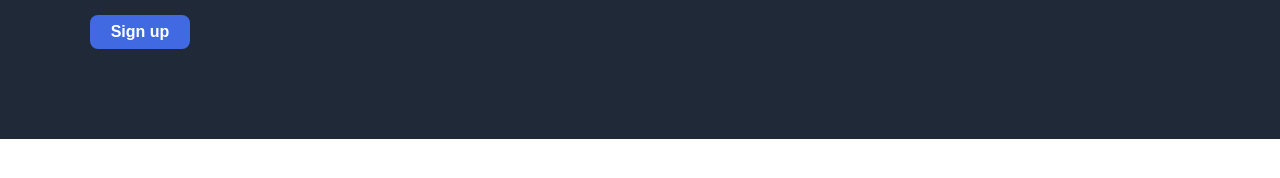
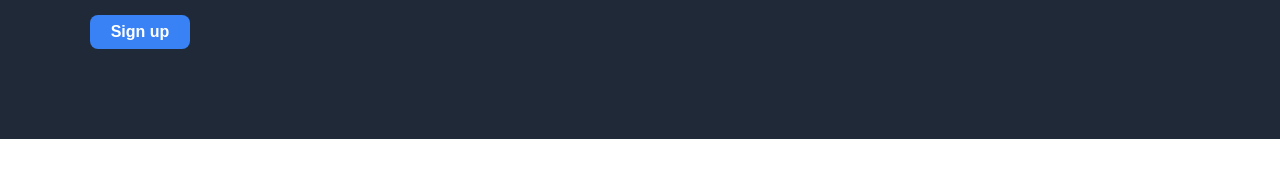
Before and after one commit to ezequielC0ronel/landing-page, a plain HTML site: page index.html in a window 1280 px wide. Shown: the part 360-538 px from the top of the page. Drawn offline with Linux system fonts and the light colour scheme.

Commit message:
Change background color in button

```diff
--- a/style.css
+++ b/style.css
@@ -51,7 +51,7 @@ body{
 }
 
 button{
-    background-color: royalblue;
+    background-color: #3882F6;
     width: 100px;
     border-radius: 8px;
     border-style: none;
```
